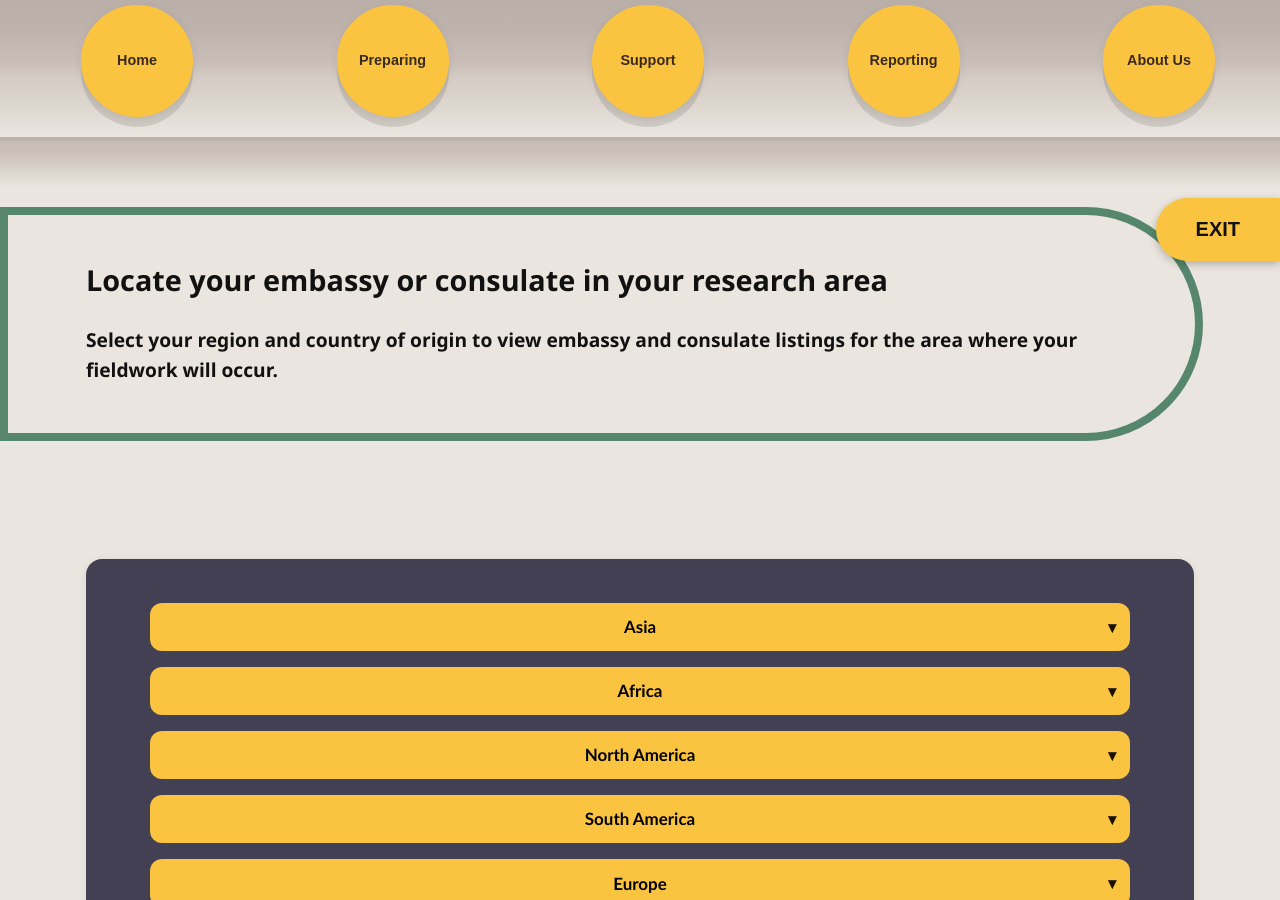
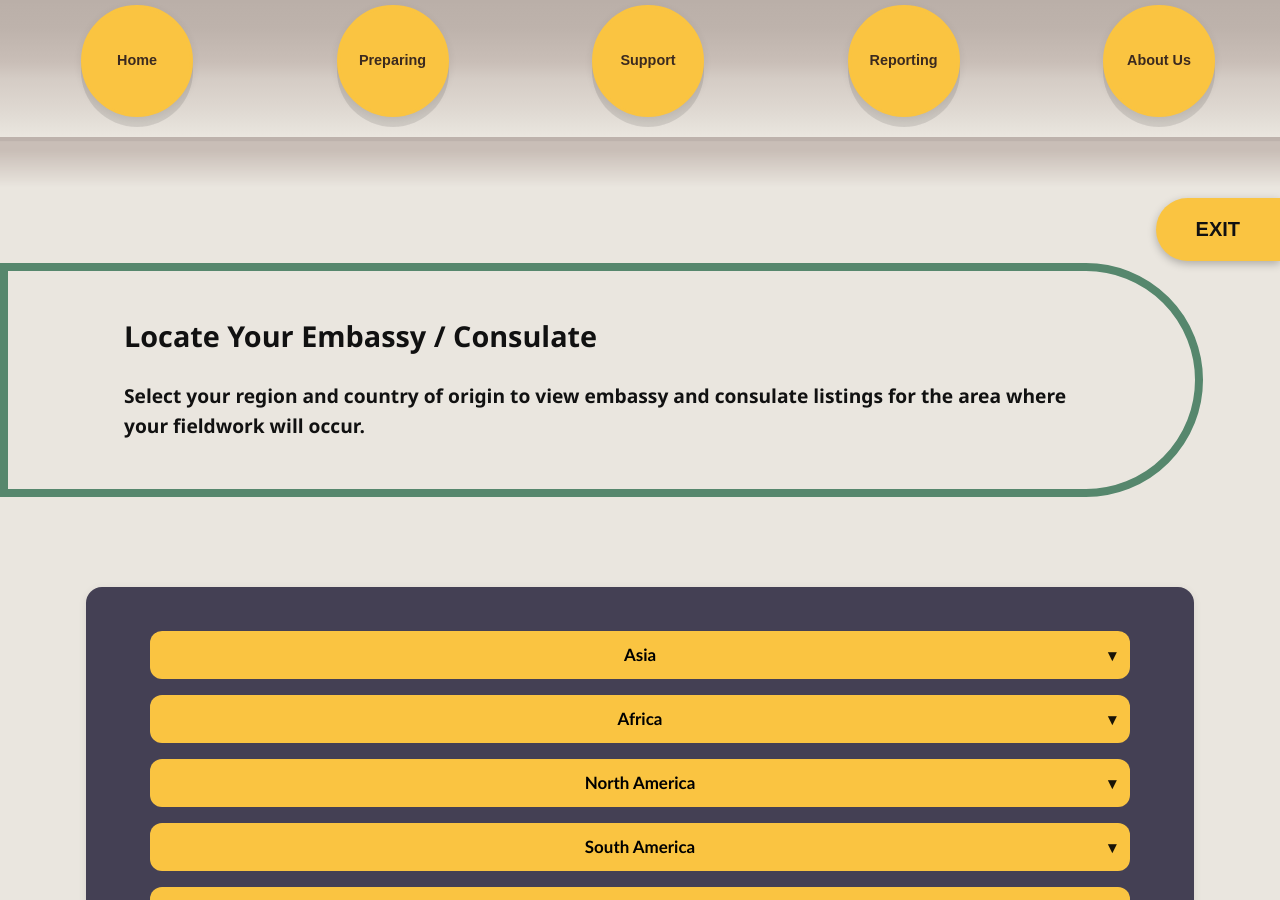
Before and after one commit to AnthroSafetyWarrior/GoldenTrowelProject, a Jekyll site: the page built from _pages/embassyprep.html, in a window 1280 px wide and 900 px high, scrolled down 2416 px. Built offline with Jekyll 4.4.1, drawn with Linux system fonts in a browser that asks for light colours.

```diff
--- a/_pages/embassyprep.html
+++ b/_pages/embassyprep.html
@@ -234,14 +234,14 @@
 
 
 <!-- 3) LOCAte — pillband -->
-<section id=locate class="pillband pill--sage pill--clip-left pill--tight">
+<section id=locate class="section">
+<section class="pillband pill--sage pill--clip-left pill--tight">
  <div class="section">
-    <h2>Locate your embassy or consulate in your research area</h2>
+    <h2>Locate Your Embassy / Consulate</h2>
     <p class="lede">Select your region and country of origin to view embassy and consulate listings for the area where your fieldwork will occur.</p>
 </div>
 </section>
 
-     <section class="section section--flush">
     <div id=asia class="country-section">
       <div class="wrap">
 
```
